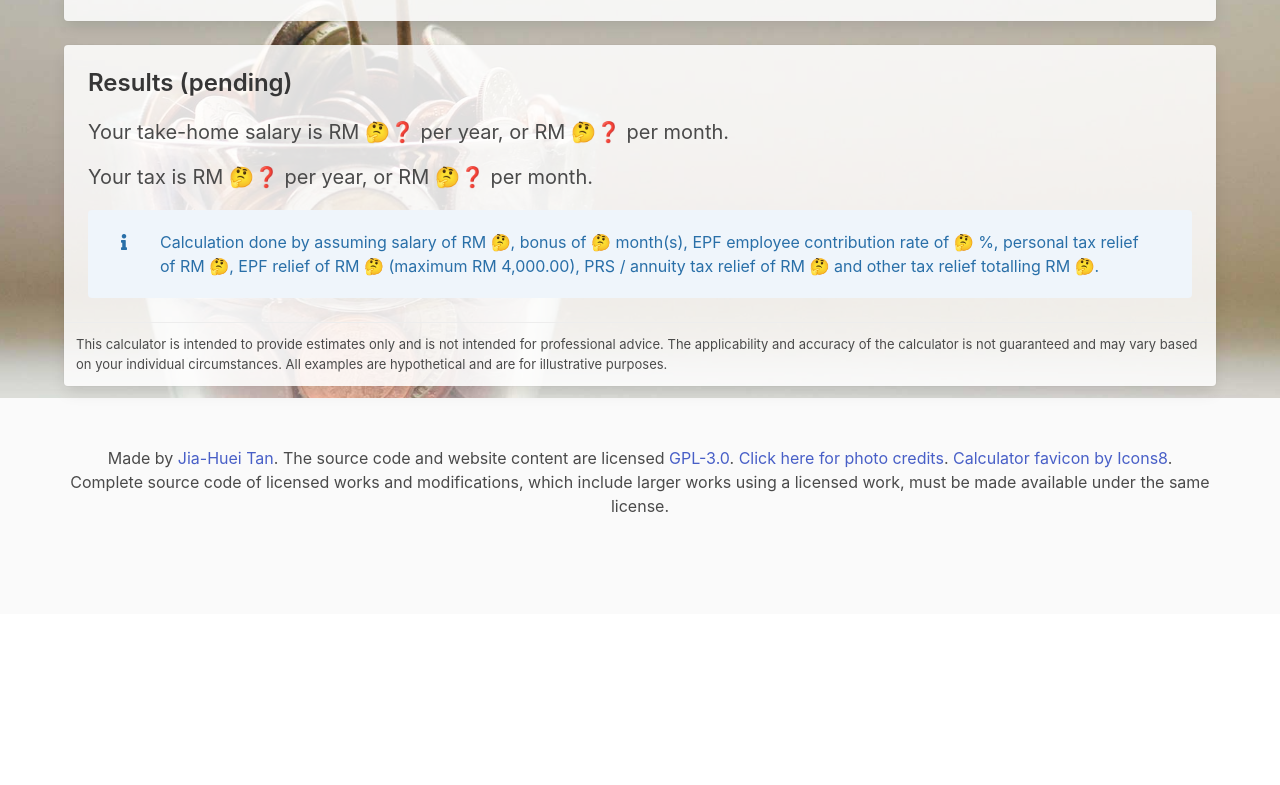
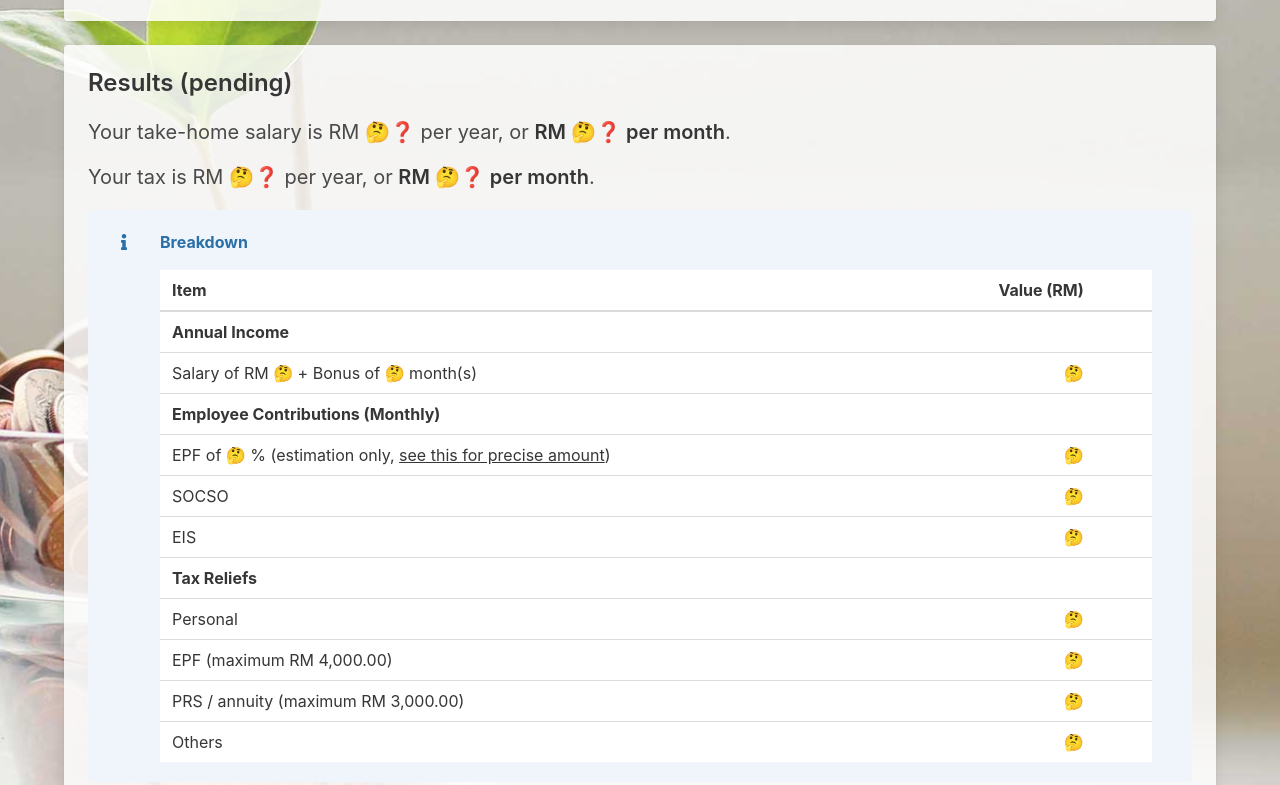
Before and after one commit to jiahuei/personal-finance-calculators, a plain HTML site: page calc/take-home-salary-tax-ya2021.html in a window 1280 px wide. Shown: the part 575-1360 px from the top of the page. Before the commit the page ends 1189 px from the top, so only its background shows below. Drawn offline with nearby package versions, Linux system fonts and the light colour scheme; files that its build step writes are made by us from their sources; files whose address does not match are found by name.

Commit message:
replace breakdown statement with table

```diff
--- a/calc/take-home-salary-tax-ya2021.html
+++ b/calc/take-home-salary-tax-ya2021.html
@@ -19,6 +19,8 @@
 
         let annualIncome = computeAnnualIncome(baseSalary, bonusAmount)
         let epfAnnualContribution = computeEpfAnnualContribution(baseSalary, epfRatePercent)
+        let socso = computeSocso(baseSalary)
+        let eis = computeEis(baseSalary)
 
         let personalRelief = 9000
         let epfRelief = epfReliefYA2021(epfAnnualContribution)
@@ -33,7 +35,8 @@
             annualIncome - personalRelief - epfRelief - taxReliefPrs - taxReliefOthers,
           )
         }
-        let monthlyTakeHome = (annualIncome - epfAnnualContribution - annualTax - taxReliefPrs) / 12
+        let monthlyTakeHome =
+          (annualIncome - epfAnnualContribution - annualTax - taxReliefPrs) / 12 - socso - eis
 
         document.getElementById("resultsStatus").textContent = ""
         document.getElementById("monthlyTakeHome").textContent = floatToEnString(monthlyTakeHome)
@@ -42,9 +45,16 @@
         )
         document.getElementById("monthlyTax").textContent = floatToEnString(annualTax / 12)
         document.getElementById("annualTax").textContent = floatToEnString(annualTax)
+        // Breakdown
         document.getElementById("baseSalary").textContent = floatToEnString(baseSalary)
         document.getElementById("bonusAmount").textContent = floatToEnString(bonusAmount)
+        document.getElementById("annualIncome").textContent = floatToEnString(annualIncome)
         document.getElementById("epfRatePercent").textContent = floatToEnString(epfRatePercent)
+        document.getElementById("epfMonthlyContribution").textContent = floatToEnString(
+          epfAnnualContribution / 12,
+        )
+        document.getElementById("socso").textContent = floatToEnString(socso)
+        document.getElementById("eis").textContent = floatToEnString(eis)
         document.getElementById("personalRelief").textContent = floatToEnString(personalRelief)
         document.getElementById("epfRelief").textContent = floatToEnString(epfRelief)
         document.getElementById("taxReliefPrs").textContent = floatToEnString(taxReliefPrs)
@@ -229,14 +239,13 @@
             <p class="title is-4">Results <span id="resultsStatus"> (pending) </span></p>
             <div class="content">
               <p class="subtitle is-5">
-                Your take-home salary is RM
-                <span id="annualTakeHome">🤔❓</span> per year, or RM
-                <span id="monthlyTakeHome">🤔❓</span> per month.
+                Your take-home salary is RM <span id="annualTakeHome">🤔❓</span> per year, or
+                <strong>RM <span id="monthlyTakeHome">🤔❓</span> per month</strong>.
               </p>
               <p class="subtitle is-5">
                 Your tax is RM
-                <span id="annualTax">🤔❓</span> per year, or RM
-                <span id="monthlyTax">🤔❓</span> per month.
+                <span id="annualTax">🤔❓</span> per year, or
+                <strong>RM <span id="monthlyTax">🤔❓</span> per month</strong>.
               </p>
               <div class="notification is-info is-light">
                 <div class="columns">
@@ -246,7 +255,7 @@
                     </span>
                   </div>
                   <div class="column">
-                    <p>
+                    <!-- <p>
                       Calculation done by assuming salary of RM
                       <span id="baseSalary">🤔</span>, bonus of
                       <span id="bonusAmount">🤔</span> month(s), EPF employee contribution rate of
@@ -255,7 +264,99 @@
                       <span id="epfRelief">🤔</span> (maximum RM 4,000.00), PRS / annuity tax relief
                       of RM <span id="taxReliefPrs">🤔</span> and other tax relief totalling RM
                       <span id="taxReliefOthers">🤔</span>.
+                    </p> -->
+                    <p>
+                      <strong>Breakdown</strong>
                     </p>
+                    <table class="table is-hoverable">
+                      <thead>
+                        <tr>
+                          <th>Item</th>
+                          <th class="has-text-right">Value (RM)</th>
+                          <th>&#8199;</th>
+                        </tr>
+                      </thead>
+                      <tbody>
+                        <tr>
+                          <th>Annual Income</th>
+                          <th></th>
+                          <th></th>
+                        </tr>
+                        <tr>
+                          <td>
+                            Salary of RM <span id="baseSalary">🤔</span> + Bonus of
+                            <span id="bonusAmount">🤔</span> month(s)
+                          </td>
+                          <td class="has-text-right"><span id="annualIncome">🤔</span></td>
+                          <td></td>
+                        </tr>
+                        <tr>
+                          <th>Employee Contributions (Monthly)</th>
+                          <th></th>
+                          <th></th>
+                        </tr>
+                        <tr>
+                          <td>
+                            EPF of <span id="epfRatePercent">🤔</span> % (estimation only,
+                            <a
+                              href="https://www.kwsp.gov.my/documents/20126/927226/BI-Jadual+Ketiga+.pdf"
+                              >see this for precise amount</a
+                            >)
+                          </td>
+                          <td class="has-text-right">
+                            <span id="epfMonthlyContribution">🤔</span>
+                          </td>
+                          <td></td>
+                        </tr>
+                        <tr>
+                          <td>SOCSO</td>
+                          <td class="has-text-right">
+                            <span id="socso">🤔</span>
+                          </td>
+                          <td></td>
+                        </tr>
+                        <tr>
+                          <td>EIS</td>
+                          <td class="has-text-right">
+                            <span id="eis">🤔</span>
+                          </td>
+                          <td></td>
+                        </tr>
+                        <tr>
+                          <th>Tax Reliefs</th>
+                          <th></th>
+                          <th></th>
+                        </tr>
+                        <tr>
+                          <td>Personal</td>
+                          <td class="has-text-right">
+                            <span id="personalRelief">🤔</span>
+                          </td>
+                          <td></td>
+                        </tr>
+                        <tr>
+                          <td>EPF (maximum RM 4,000.00)</td>
+                          <td class="has-text-right">
+                            <span id="epfRelief">🤔</span>
+                          </td>
+                          <td></td>
+                        </tr>
+                        <tr>
+                          <td>PRS / annuity (maximum RM 3,000.00)</td>
+                          <td class="has-text-right">
+                            <span id="taxReliefPrs">🤔</span>
+                          </td>
+                          <td></td>
+                        </tr>
+                        <tr>
+                          <td>Others</td>
+                          <td class="has-text-right">
+                            <span id="taxReliefOthers">🤔</span>
+                          </td>
+                          <td></td>
+                        </tr>
+                      </tbody>
+                    </table>
                   </div>
                 </div>
               </div>
```
